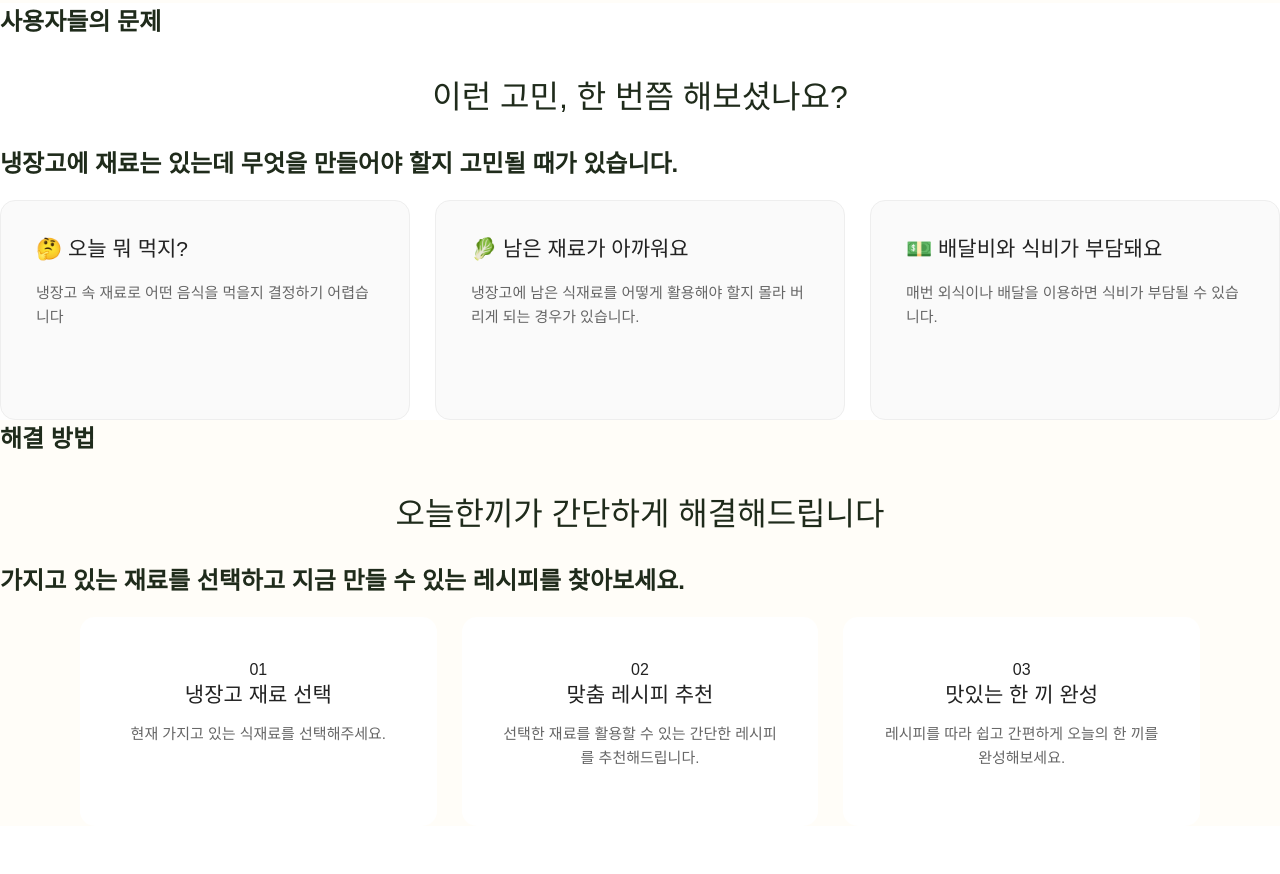
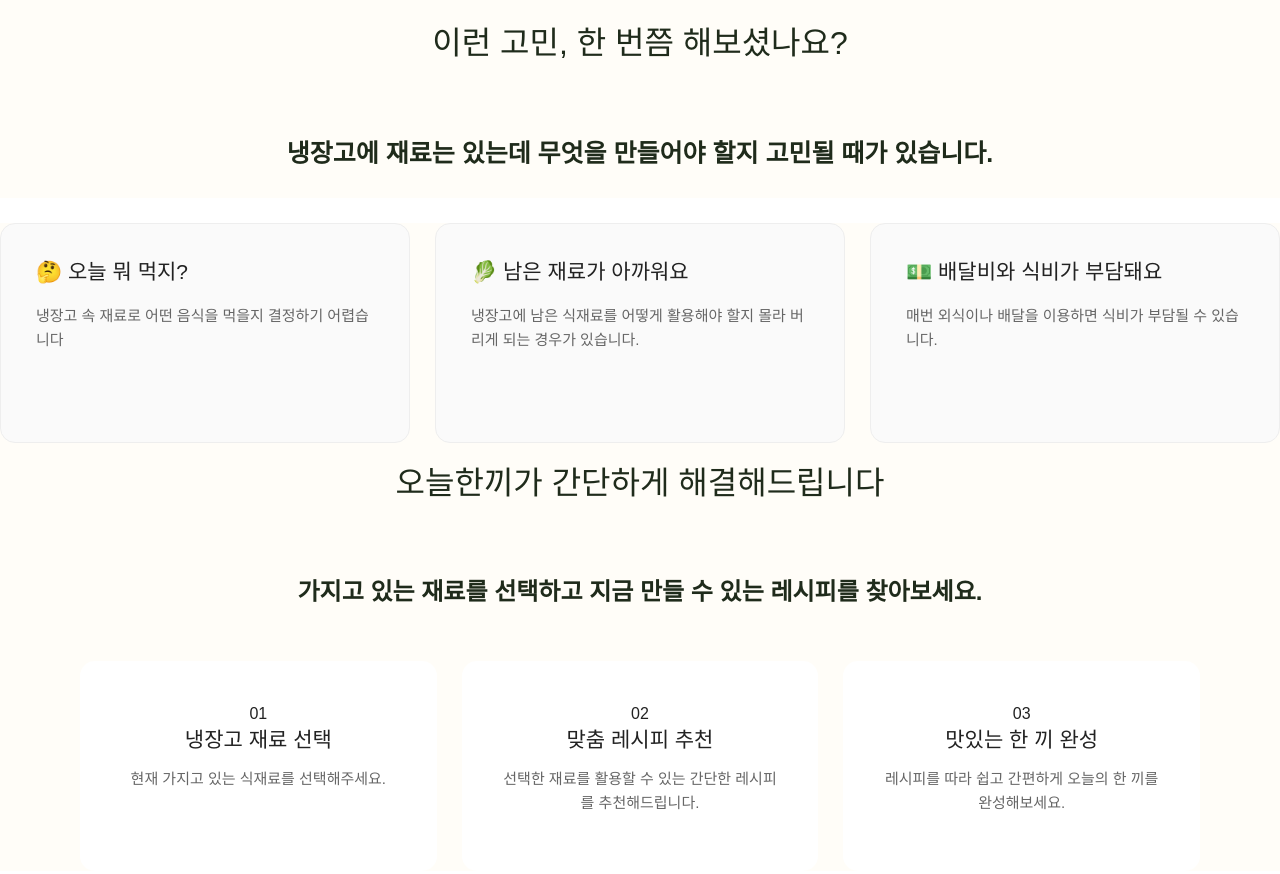
Before and after one commit to todays-meal/todayMeal, a plain HTML site: page index.html in a window 1280 px wide. Shown: the part 727-1601 px from the top of the page. Drawn offline with nearby package versions, Linux system fonts and the light colour scheme.

Commit message:
feat:css추가 작업

```diff
--- a/css/hero.css
+++ b/css/hero.css
@@ -1,4 +1,4 @@
-.hero {
+#hero {
   min-height: 650px;
 
   display: flex;
--- a/css/problem.css
+++ b/css/problem.css
@@ -1,4 +1,4 @@
-.problem {
+#problem {
   background-color: #fff;
 }
 
@@ -6,6 +6,7 @@
   display: grid;
   grid-template-columns: repeat(3, 1fr);
   gap: 25px;
+  background-color:#fffdf8;
 }
 
 .problem-card {
@@ -57,4 +58,10 @@
   height: 90px;
   text-align: center;
   font-size: 25px;
+  margin: 25px;
+  background-color: #fffdf8;
 }
+
+.section-title {
+  background-color: #fffdf8;
+}
--- a/css/solution.css
+++ b/css/solution.css
@@ -1,4 +1,4 @@
-.solution {
+#solution {
   max-width: none;
 
   background-color: #fffdf8;
@@ -45,5 +45,12 @@
   justify-content: center;
   height: 90px;
   text-align: center;
-  margin:80px
+
 }
+
+.solution-description {
+  display: flex;
+  align-items: center;
+  justify-content: center;
+  margin:50px
+}
--- a/index.html
+++ b/index.html
@@ -48,7 +48,7 @@
 
     <main>
       <!-- 02 Hero - 이한준 -->
-      <section class="hero">
+      <section id="hero">
         <div class="hero-content">
           <p class="hero-subtitle">냉장고 속 재료로 시작하는 한 끼</p>
 
@@ -64,13 +64,11 @@
       </section>
 
       <!-- 03 사용자 문제 - 이한준 -->
-      <section class="problem">
+      <section id="problem">
         <div class="section-title">
-          <p>사용자들의 문제</p>
-
           <h2>이런 고민, 한 번쯤 해보셨나요?</h2>
 
-          <p>
+          <p class="problem-description">
             냉장고에 재료는 있는데 무엇을 만들어야 할지 고민될 때가 있습니다.
           </p>
         </div>
@@ -100,13 +98,11 @@
       </section>
 
       <!-- 04 해결 방법 - 이한준 -->
-      <section class="solution">
+      <section id="solution">
         <div class="section-title">
-          <p>해결 방법</p>
-
           <h2>오늘한끼가 간단하게 해결해드립니다</h2>
 
-          <p>
+          <p class="solution-description">
             가지고 있는 재료를 선택하고 지금 만들 수 있는 레시피를 찾아보세요.
           </p>
         </div>
```
